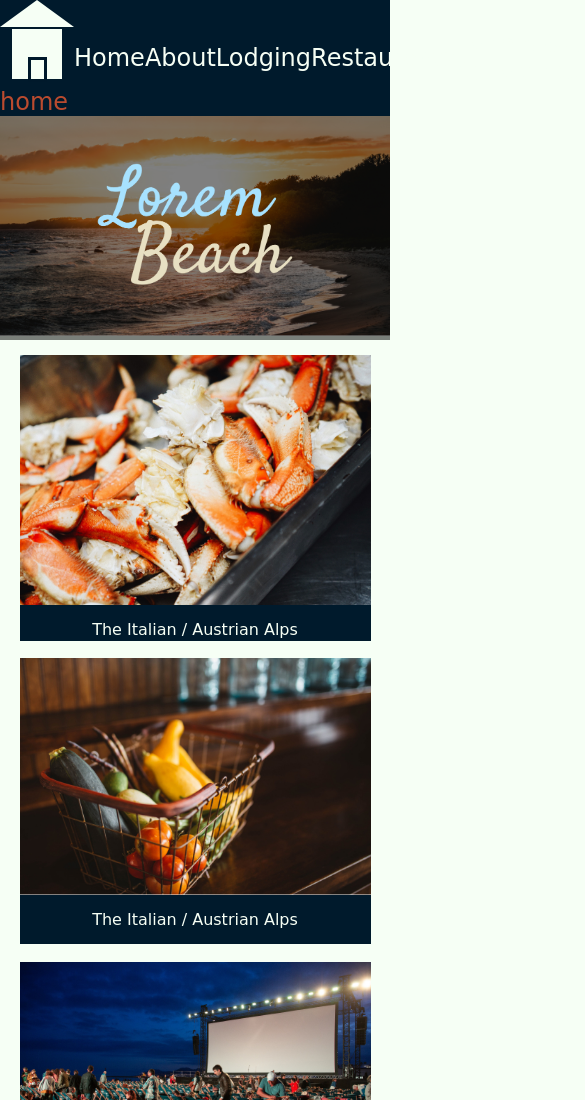
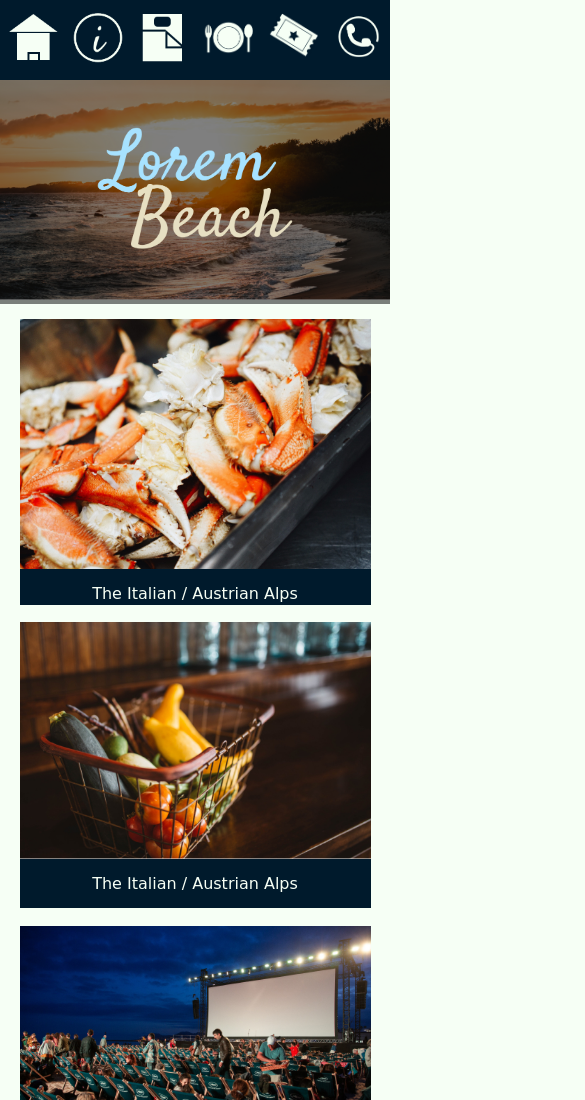
Before and after one commit to evan-mcconnell/beach-town, a website built with webpack: page src/index.html in a window 390 px wide. Shown: the top 1100 px of the page, 585 px wide, since content can reach past the window. Built offline with nearby package versions, Linux system fonts and the light colour scheme; a web font is replaced by a local one.

Commit message:
add mobile version of nav with custom icons

```diff
--- a/package.json
+++ b/package.json
@@ -19,6 +19,7 @@
     "node-sass": "^4.9.3",
     "sass-loader": "^7.1.0",
     "style-loader": "^0.20.2",
+    "uglifyjs-webpack-plugin": "^1.2.2",
     "webpack": "^4.0.1",
     "webpack-cli": "^2.0.9",
     "webpack-dev-server": "^3.1.0"
--- a/src/index.html
+++ b/src/index.html
@@ -8,27 +8,22 @@
   </head>
   <body>
     <nav>
-      <img id="nav-logo" src="assets/img/logo.png" alt="Lorem-beach">
       <div class="icons">
         <a href="#">
-          <svg width="74px" height="82px" viewBox="0 0 74 82" version="1.1" xmlns="http://www.w3.org/2000/svg" xmlns:xlink="http://www.w3.org/1999/xlink">
-              <!-- Generator: Sketch 50.2 (55047) - http://www.bohemiancoding.com/sketch -->
-              <desc>Created with Sketch.</desc>
-              <defs></defs>
-              <g id="Page-1" stroke="none" stroke-width="1" fill="none" fill-rule="evenodd">
-                <g id="Artboard-2" transform="translate(-81.000000, -70.000000)">
-                    <g id="home" transform="translate(81.000000, 70.000000)">
-                        <rect id="Rectangle" fill="#F6FFF5" x="12" y="29" width="50" height="50"></rect>
-                        <polygon id="Triangle" fill="#F6FFF5" points="37 0 74 27 0 27"></polygon>
-                        <rect id="Rectangle-3" stroke="#00192B" stroke-width="3" x="29.5" y="58.5" width="16" height="22"></rect>
-                    </g>
-                  </g>
-              </g>
-          </svg> home </a>
-
+            <img src="assets/icons/home.png" alt=""></a>
+        <a href="#">
+            <img src="assets/icons/about.png" alt=""></a>
+        <a href="#">
+            <img src="assets/icons/hotel.png" alt=""></a>
+        <a href="">
+            <img src="assets/icons/food.png" alt=""></a>
+        <a href="#">
+            <img src="assets/icons/events.png" alt=""></a>
+        <a href="#">
+            <img src="assets/icons/contact.png" alt=""></a>
       </div>
-
-
+      <div class="large-nav">
+        <img id="nav-logo" src="assets/img/logo.png" alt="Lorem-beach">
         <a href="#">Home</a>
         <a href="#">About</a>
         <a href="#">Lodging</a>
@@ -38,6 +33,7 @@
             <p>Activities</p></a>
           </div>
           <a href="#">Contact Us</a>
+      </div>
     </nav>
     <div class="splash-img">
       <img id="splash-logo" src="assets/img/large-logo.png" alt="Lorem-beach">
@@ -66,9 +62,6 @@
         <img src="assets/img/landing-page/glass-ball.jpg" alt="glass-ball at the beach">
         <p>The Italian / Austrian Alps</p>
       </div>
-
     </div>
-
-
   </body>
 </html>
--- a/src/sass/navigation.scss
+++ b/src/sass/navigation.scss
@@ -1,14 +1,44 @@
 nav{
   width:100%;
-  display:flex;
-  justify-content:space-around;
-  align-items:center;
   background-color: $dark-blue;
-  a{
+  a {
     color:$sea-foam;
     font-size:1.5rem;
     &:hover{
       color:$coral;
     }
+}
+
+.icons{
+  display:none;
+  @include mediaQuery(650px){
+    display:flex;
+    justify-content:space-around;
+    align-items:center;
+    padding-top: 10px;
+    padding-bottom: 10px;
+  }
+  img {
+    width: 50px;
+    @include mediaQuery(325px){
+      width: 35px;
+      }
+    }
+  div {
+    display: flex;
+    justify-content: center;
+    align-items: center;
+
   }
 }
+
+
+.large-nav{
+  display:flex;
+  justify-content:space-around;
+  align-items:center;
+    @include mediaQuery(650px){
+      display:none;
+    }
+  }
+}
--- a/src/sass/pages/landing.scss
+++ b/src/sass/pages/landing.scss
@@ -1,3 +1,5 @@
+
+
 #nav-logo{
   @include mediaQuery(1000px){
     display:none;
--- a/src/sass/styles.scss
+++ b/src/sass/styles.scss
@@ -1,8 +1,8 @@
 @import 'reset';
 @import 'variable';
+@import 'mixin';
 @import 'typefaces';
 @import 'navigation';
-@import 'mixin';
 @import "pages/landing";
 
 body {
--- a/webpack.config.js
+++ b/webpack.config.js
@@ -1,3 +1,4 @@
+const UglifyJsPlugin =require('uglifyjs-webpack-plugin');
 const path = require('path');
 const HtmlWebpackPlugin = require('html-webpack-plugin');
 
@@ -53,8 +54,14 @@ module.exports = {
     new HtmlWebpackPlugin({
       inject: 'body',
       template: './src/index.html',
-      filename: 'index.html'
-    })
+      filename: 'index.html',
+      minify: {
+        removeComments: true,
+        collapseWhitespace: true
+      }
+    }),
+
+    new UglifyJsPlugin(),
 
   ]
 
```
Also changed, not shown: src/assets/icons/about.png (added), src/assets/icons/contact.png (added), src/assets/icons/events.png (added), src/assets/icons/food.png (added), src/assets/icons/home.png (added), src/assets/icons/hotel.png (added), src/assets/img/footer-beach.jpg (added), 3 other files. Lines whose indentation alone changed are shown as unchanged.
